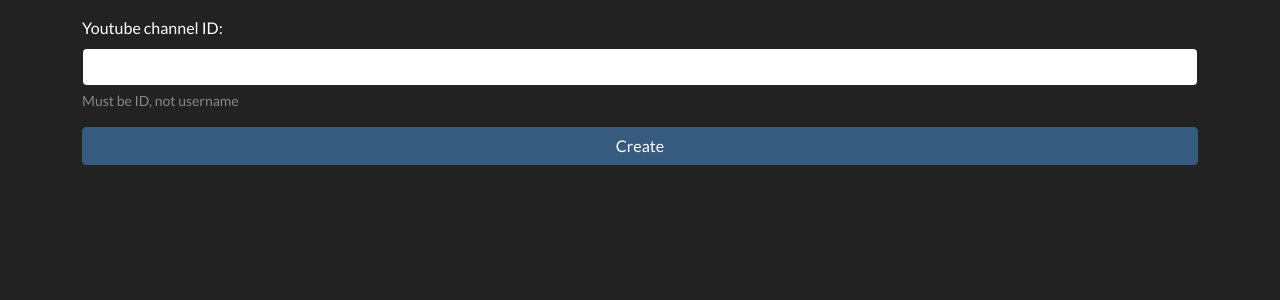
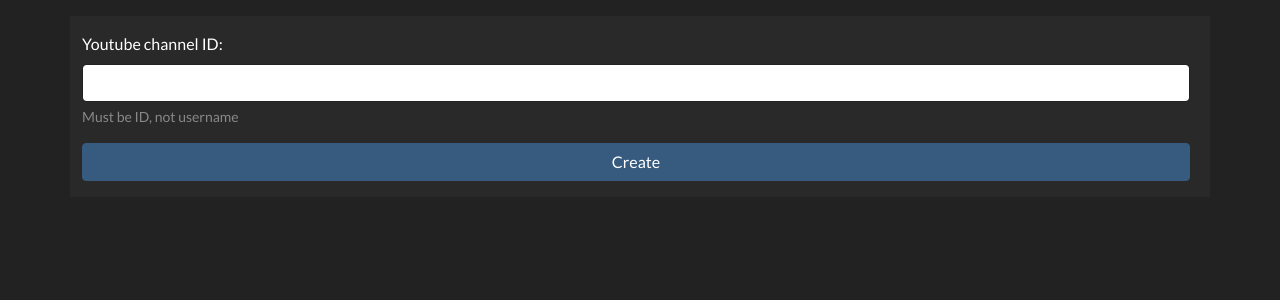
Before and after one commit to Blatts12/higher-or-lower-yt-edition, a Django app: page /hol/game_start/ in a window 1280 px wide. Shown: the top 300 px of the page. Run offline with Django 3.2, Linux system fonts and the light colour scheme; some libraries are stand-ins or nearby versions.

Commit message:
removed unnecesary code color changes in templates

```diff
--- a/hol/templates/hol/newgame.html
+++ b/hol/templates/hol/newgame.html
@@ -4,15 +4,15 @@
 
 {% block head %}
 <style>
-    .error {
-        color: red;
+    .base {
+        background-color: #292929;
     }
 </style>
 {% endblock head %}
 
 {% block content %}
-<div class="container">
-    <form method="post" class="mt-3">
+<div class="container base">
+    <form method="post" class="mt-3 pe-2 pt-3 pb-3">
         {% csrf_token %}
         <div class="mb-3">
             {% if error_message %}
--- a/hol/views.py
+++ b/hol/views.py
@@ -166,7 +166,6 @@ def game_progress(request, game_id):
 
             video_1 = video_2
             video_2 = videos[(index_2 + 1) % vid_len]
-            video_2.views = -1
 
             return JsonResponse({
                 "result": "Correct",
```
Also changed, not shown: hol/templates/hol/game.html (+10 -2 lines).
